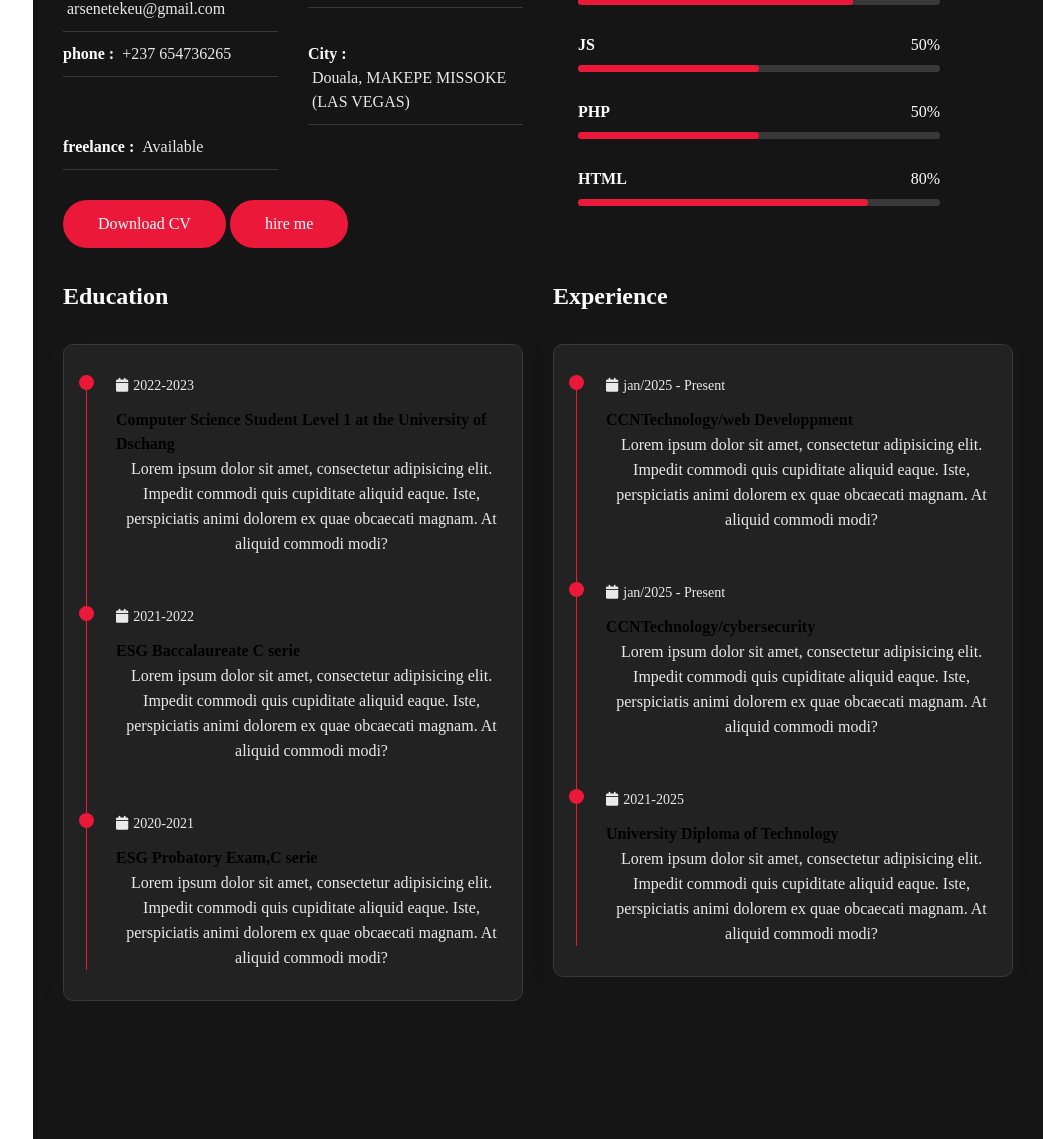
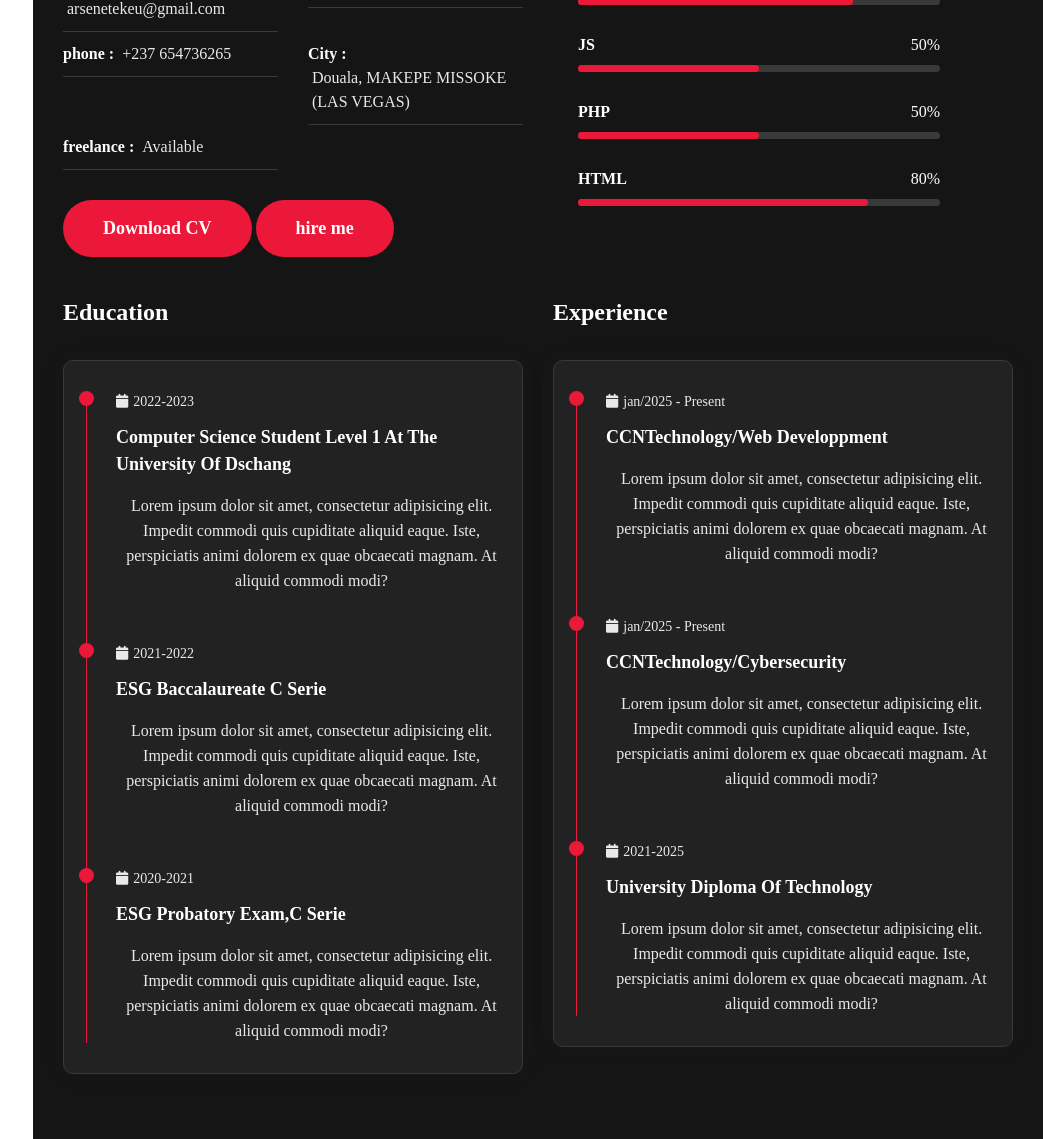
Before and after one commit to Tekeu583/portfolio, a PHP site: page / in a window 1280 px wide. Shown: the part 1355-2494 px from the top of the page, without its empty margins (237-1280 px from the left). Run offline with PHP 8.4, Linux system fonts and the light colour scheme; some libraries are stand-ins or nearby versions; some web fonts are replaced.

Commit message:
ajout des effets sur les boutons

```diff
--- a/connexion/connexion.php
+++ b/connexion/connexion.php
@@ -1,13 +1,13 @@
 <?php
 $serveur="localhost";
 $user = "root";
-$bd = "portfolio";
+$bd ="portfolio";
 $motpasse='';
-$port="3308";
+$port="3306";
 try{
 $conn= new PDO("mysql:host=$serveur;port=$port;dbname=$bd;charset=utf8", $user, $motpasse);
 $conn->setAttribute(PDO::ATTR_ERRMODE , PDO::ERRMODE_WARNING);
 } catch(PDOException $e){
-    echo "Erreur de connexion :" +$e->getMessage();
+    echo "Erreur de connexion :" .$e->getMessage();
 }
 ?>
--- a/css/styles.css
+++ b/css/styles.css
@@ -104,7 +104,7 @@ ul{
 }
 .btn{
     font-size: 16px;
-    font-weight: 500;
+    /* font-weight: 500; */
     padding: 12px 35px;
     color: white;
     display: inline-block;
@@ -688,6 +688,42 @@ h3.my-profesion{
     padding: 0 50px;
     cursor: pointer;
 }
+/* animation bouton */
+.charger {
+    position: relative;
+    padding: 15px 40px;
+    font-size: 18px;
+    font-weight: bold;
+    border: none;
+    border-radius: 40px;
+    background: var(--skin-color);
+    color: white;
+    cursor: pointer;
+    overflow: hidden;
+}
+/* Barre de chargement animée */
+.charger::before {
+    content: "";
+    position: absolute;
+    left: 0;
+    bottom: 0;
+    width: 0%;
+    height: 100%;
+    /* background-color: #2ecc71; */
+    background: linear-gradient(90deg, var(--skin-color), #01ff6b);
+    transition: width 1.5s ease-in-out;
+}
+
+/* Effet de remplissage progressif au survol */
+.charger:hover::before {
+    width: 100%;
+}
+
+/* Texte au-dessus pour être lisible */
+.charger span {
+    position: relative;
+    z-index: 1;
+}
 @media (max-width:1199px){
     .aside{
         left: -270px;
--- a/index.php
+++ b/index.php
@@ -57,7 +57,7 @@
                             <h3 class="hello">Hello , my name is <span class="name">Arsene Tekeu</span></h3>
                             <h3 class="my-profesion">I'm a <span class="typing">web Developper</span></h3>
                             <p>I'm a web designer with extensive experience for over 2 years. My expertise is to create and website design , graphic design and many more...</p>
-                            <a href="#contact" class="btn hire-me">Hire Me</a>
+                            <a href="#contact" class="btn hire-me charger"><span  >Hire Me</span></a>
                         </div>
                     </div>
                 </div>
@@ -108,8 +108,8 @@
                                     </div>
                                     <div class="row">
                                         <div class="buttons padd-15">
-                                            <a href="cv/CV_ARSENE_TEKEU.pdf" class="btn">Download CV</a>
-                                            <a href="#contact" class="btn hire-me">hire me</a>
+                                            <a href="cv/CV_ARSENE_TEKEU.pdf" class="btn charger"><span  >Download CV</span></a>
+                                            <a href="#contact" class="btn hire-me charger"><span >hire me</span></a>
                                         </div>
                                     </div>
                                 </div>
@@ -158,7 +158,7 @@
                                                     <h3 class="timeline-date">
                                                         <i class="fa fa-calendar"></i>2022-2023
                                                     </h3>
-                                                    <h4 class="timeline-tile">Computer Science Student Level 1 at the University of Dschang</h4>
+                                                    <h4 class="timeline-title">Computer Science Student Level 1 at the University of Dschang</h4>
                                                     <p >Lorem ipsum dolor sit amet, consectetur adipisicing elit.
                                                         Impedit commodi quis cupiditate aliquid eaque. Iste,
                                                         perspiciatis animi dolorem ex quae obcaecati magnam.
@@ -170,7 +170,7 @@
                                                     <h3 class="timeline-date">
                                                         <i class="fa fa-calendar"></i>2021-2022
                                                     </h3>
-                                                    <h4 class="timeline-tile">ESG Baccalaureate C serie</h4>
+                                                    <h4 class="timeline-title">ESG Baccalaureate C serie</h4>
                                                     <p>Lorem ipsum dolor sit amet, consectetur adipisicing elit.
                                                         Impedit commodi quis cupiditate aliquid eaque. Iste,
                                                         perspiciatis animi dolorem ex quae obcaecati magnam.
@@ -182,7 +182,7 @@
                                                     <h3 class="timeline-date">
                                                         <i class="fa fa-calendar"></i>2020-2021
                                                     </h3>
-                                                    <h4 class="timeline-tile">ESG Probatory Exam,C serie</h4>
+                                                    <h4 class="timeline-title">ESG Probatory Exam,C serie</h4>
                                                     <p>Lorem ipsum dolor sit amet, consectetur adipisicing elit.
                                                         Impedit commodi quis cupiditate aliquid eaque. Iste,
                                                         perspiciatis animi dolorem ex quae obcaecati magnam.
@@ -203,7 +203,7 @@
                                                     <h3 class="timeline-date">
                                                         <i class="fa fa-calendar"></i>jan/2025 - Present
                                                     </h3>
-                                                    <h4 class="timeline-tile">CCNTechnology/web Developpment</h4>
+                                                    <h4 class="timeline-title">CCNTechnology/web Developpment</h4>
                                                     <p >Lorem ipsum dolor sit amet, consectetur adipisicing elit.
                                                         Impedit commodi quis cupiditate aliquid eaque. Iste,
                                                         perspiciatis animi dolorem ex quae obcaecati magnam.
@@ -215,7 +215,7 @@
                                                     <h3 class="timeline-date">
                                                         <i class="fa fa-calendar"></i>jan/2025 - Present
                                                     </h3>
-                                                    <h4 class="timeline-tile">CCNTechnology/cybersecurity</h4>
+                                                    <h4 class="timeline-title">CCNTechnology/cybersecurity</h4>
                                                     <p>Lorem ipsum dolor sit amet, consectetur adipisicing elit.
                                                         Impedit commodi quis cupiditate aliquid eaque. Iste,
                                                         perspiciatis animi dolorem ex quae obcaecati magnam.
@@ -227,7 +227,7 @@
                                                     <h3 class="timeline-date">
                                                         <i class="fa fa-calendar"></i>2021-2025
                                                     </h3>
-                                                    <h4 class="timeline-tile">University Diploma of Technology</h4>
+                                                    <h4 class="timeline-title">University Diploma of Technology</h4>
                                                     <p>Lorem ipsum dolor sit amet, consectetur adipisicing elit.
                                                         Impedit commodi quis cupiditate aliquid eaque. Iste,
                                                         perspiciatis animi dolorem ex quae obcaecati magnam.
@@ -474,7 +474,7 @@
                             </div>
                             <div class="row">
                                 <div class="form-item col-12 padd-15">
-                                    <button type="submit" name="envoyer" class="btn">Send Messages</button>
+                                    <button type="submit" name="envoyer" class="btn charger"><span >Send Messages</span></button>
                                 </div>
                             </div>
                         </form>
```
